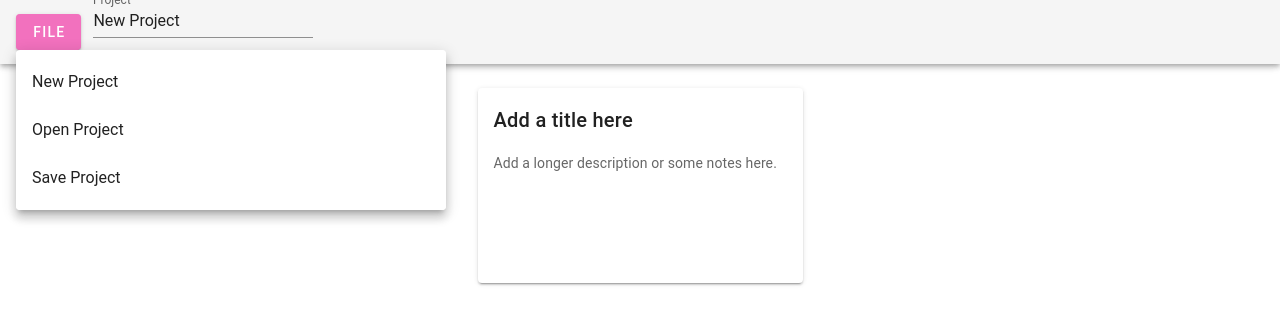
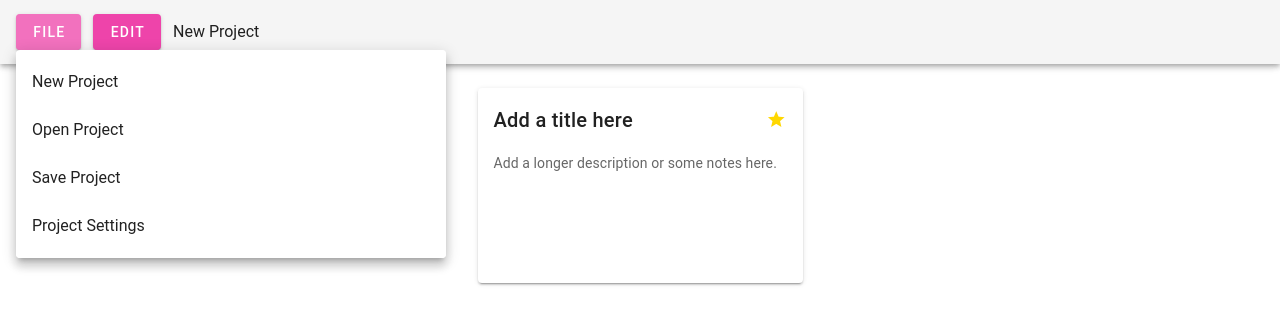
Before and after one commit to stevenmraines/scenery, a Vue app: page / in a window 1280 px wide. Both pictures are taken after a click on the button "FILE". Shown: the top 324 px of the page. Built offline with nearby package versions, Linux system fonts and the light colour scheme; a small style sheet from the web is missing.

Commit message:
Add edit menu.

```diff
--- a/public/scenery.css
+++ b/public/scenery.css
@@ -2,3 +2,7 @@
   height: 195px;
   width: 325px;
 }
+
+i.isPlot {
+  color: gold;
+}
--- a/src/App.vue
+++ b/src/App.vue
@@ -20,15 +20,39 @@
             <v-list-item @click="saveProject">
               <v-list-item-title>Save Project</v-list-item-title>
             </v-list-item>
+            <v-list-item @click="projectSettings">
+              <v-list-item-title>Project Settings</v-list-item-title>
+            </v-list-item>
           </v-list>
         </v-menu>
       </div>
 
-      <div>
-        <v-form @submit.prevent="setTitle">
-          <v-text-field label="Project" v-model="newTitle"></v-text-field>
-        </v-form>
+      <div class="mr-3">
+        <v-menu offset-y>
+          <template #activator="{ on }">
+            <v-btn color="primary" v-on="on">
+              Edit
+            </v-btn>
+          </template>
+
+          <v-list>
+            <v-list-item @click="addCard">
+              <v-list-item-title>Add Card</v-list-item-title>
+            </v-list-item>
+            <v-list-item @click="addActBreak">
+              <v-list-item-title>Add Act Break</v-list-item-title>
+            </v-list-item>
+            <v-list-item @click="editCard" disabled>
+              <v-list-item-title>Edit Card</v-list-item-title>
+            </v-list-item>
+            <v-list-item @click="removeCard" disabled>
+              <v-list-item-title>Delete Card</v-list-item-title>
+            </v-list-item>
+          </v-list>
+        </v-menu>
       </div>
+
+      <div>{{ project.title }}</div>
     </v-app-bar>
 
     <v-content>
@@ -55,18 +79,15 @@ export default Vue.extend({
     Project
   },
 
-  data() {
-    return {
-      newTitle: this.$store.state.project.title
-    };
-  },
-
   computed: {
     ...mapState(["project"])
   },
 
   methods: {
-    ...mapMutations(["SET_TITLE"]),
+    ...mapMutations(["ADD_ACT_BREAK", "ADD_CARD", "EDIT_CARD", "REMOVE_CARD"]),
+    addActBreak: () => console.log("Add act break"),
+    addCard: () => console.log("Add card"),
+    editCard: () => console.log("Edit card"),
     getFilename: function() {
       // TODO make this strip out any unusable characters
       return this.project.title + ".json";
@@ -101,6 +122,8 @@ export default Vue.extend({
       input.addEventListener("change", this.openFile);
       input.click();
     },
+    projectSettings: () => console.log("Project settings"),
+    removeCard: () => console.log("Remove card"),
     saveProject: function() {
       const anchor = document.createElement("a") as HTMLAnchorElement;
       const file = new Blob([JSON.stringify(this.project)], { type: "json" });
@@ -110,9 +133,6 @@ export default Vue.extend({
       anchor.click();
       document.body.removeChild(anchor);
       URL.revokeObjectURL(anchor.href);
-    },
-    setTitle: function() {
-      this.SET_TITLE(this.newTitle);
     }
   }
 });
--- a/src/components/Card.vue
+++ b/src/components/Card.vue
@@ -6,7 +6,10 @@
         :style="{ 'background-color': card.backgroundColor }"
         v-on="on"
       >
-        <v-card-title>{{ card.title }}</v-card-title>
+        <v-card-title>
+          {{ card.title }}
+          <i class="mdi ml-auto" :class="isPlotIcon"></i>
+        </v-card-title>
         <v-card-text>{{ card.description }}</v-card-text>
       </v-card>
     </template>
@@ -28,6 +31,15 @@ import Vue from "vue";
 import { mapMutations } from "vuex";
 
 export default Vue.extend({
+  computed: {
+    isPlotIcon: function() {
+      return {
+        isPlot: this.card.isPlot,
+        "mdi-star": this.card.isPlot,
+        "mdi-star-outline": !this.card.isPlot
+      };
+    }
+  },
   methods: {
     ...mapMutations(["EDIT_CARD", "REMOVE_CARD"]),
     editCard: function() {
--- a/src/store/index.ts
+++ b/src/store/index.ts
@@ -9,6 +9,7 @@ export default new Vuex.Store({
   getters: {},
   modules: {},
   mutations: {
+    ADD_ACT_BREAK: () => console.log("Add act break"),
     ADD_CARD: (state, card) => state.project.cards.push(card),
     EDIT_CARD: (state, data) =>
       (state.project.cards[data.index] = data.newCard),
```
